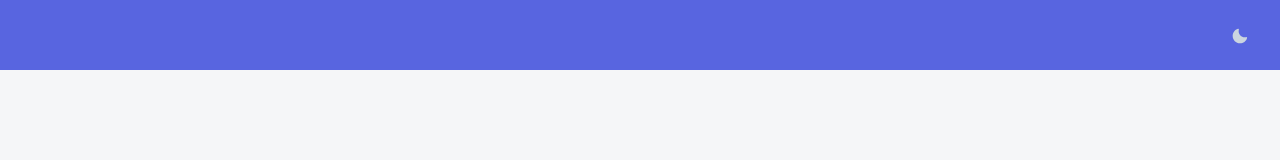
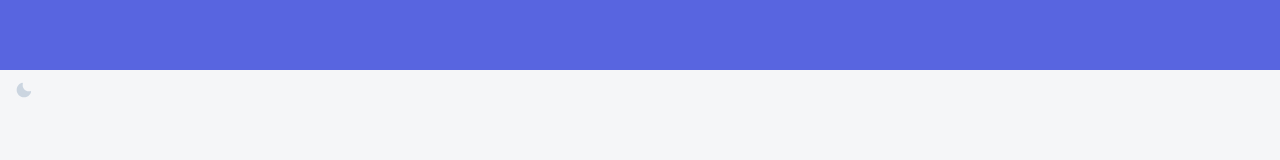
Before and after one commit to jonescamilla/job-board, a Next.js app: page / in a window 1280 px wide. Shown: the top 160 px of the page. Built offline with nearby package versions, Linux system fonts and the light colour scheme.

Commit message:
adjust styling for toggle

```diff
--- a/src/components/ColorModeSwitch.tsx
+++ b/src/components/ColorModeSwitch.tsx
@@ -14,13 +14,7 @@ export const ColorModeSwitch = () => {
   const isDark = colorMode === 'dark';
   return (
     <Tooltip hasArrow label="toggle color mode">
-      <Button
-        bg=""
-        position="fixed"
-        top="1rem"
-        right="1rem"
-        onClick={toggleColorMode}
-      >
+      <Button bg="" onClick={toggleColorMode}>
         <VisuallyHidden>Color Mode Toggle</VisuallyHidden>
         {isDark ? <SunIcon color="white" /> : <MoonIcon color="gray.300" />}
       </Button>
```
